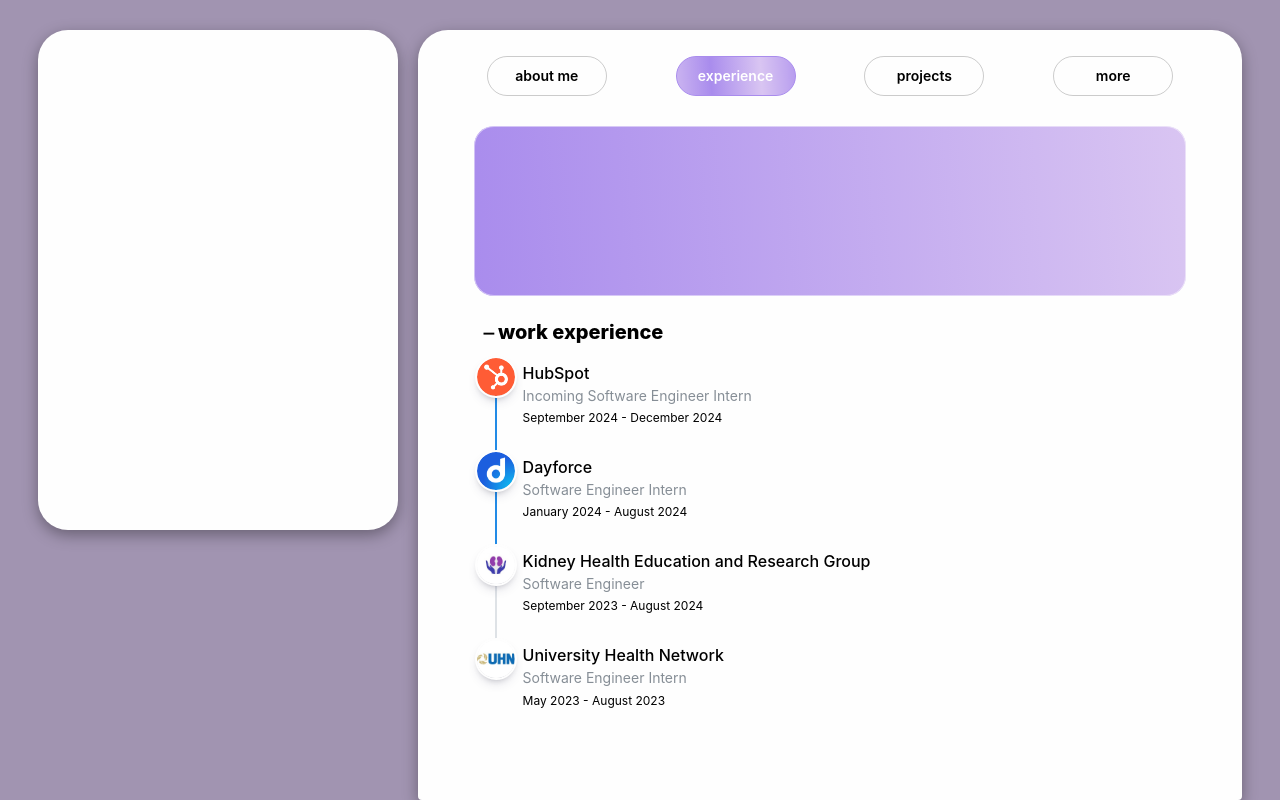
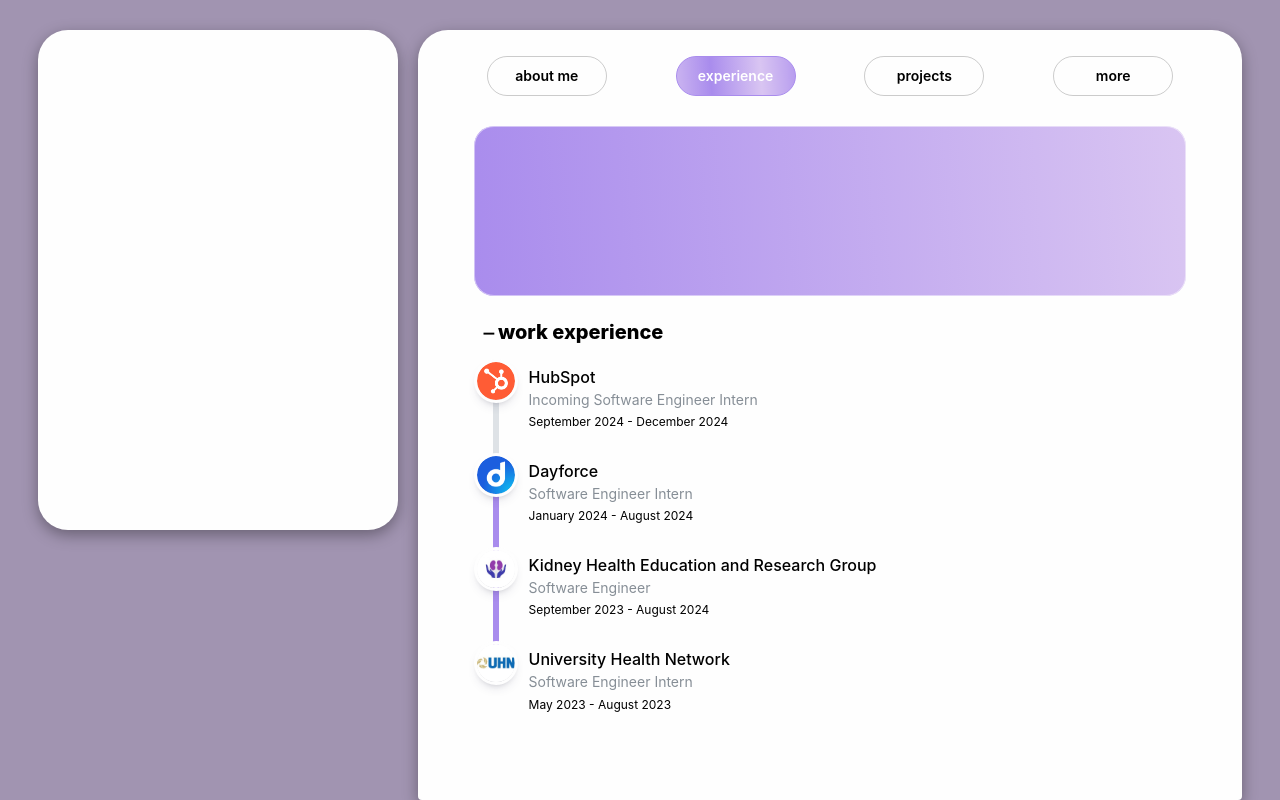
Before and after one commit to cdecry/cdecry.github.io, a React (Create React App) app: page / in a window 1280 px wide. Both pictures are taken after a click on the button "experience". Built offline with nearby package versions, Linux system fonts and the light colour scheme.

Commit message:
Animate work experience timeline

```diff
--- a/src/App.css
+++ b/src/App.css
@@ -110,7 +110,7 @@ body {
     padding: 10px;
     width: 90%;
     /* border: 1px solid red; */
-    animation: fadeInAnimation ease 0.5s;
+    /* animation: fadeInAnimation ease 0.5s; */
 }
 
 @keyframes fadeInAnimation {
@@ -128,6 +128,18 @@ body {
 }
 
 .company-icon {
-    outline: 2px solid #fefefe;
+    outline: 3px solid #fefefe;
     box-shadow: rgba(50, 50, 93, 0.25) 0px 6px 12px -3px, rgba(0, 0, 0, 0.3) 0px 3px 7px -3px;
 }
+
+.fade-in-node {
+    opacity: 0;
+    /* transition: opacity 1s ease; */
+    transform: translateY(5px); /* Start off-screen */
+    transition: opacity 1s ease, transform 0.5s ease; /* Apply transitions */
+  }
+
+.fade-in-node.fade-in {
+    opacity: 1;
+    transform: translateY(0); /* Animate upwards */
+}
--- a/src/components/ExperienceComponent.tsx
+++ b/src/components/ExperienceComponent.tsx
@@ -1,10 +1,20 @@
 import { Text, Space, Timeline, Avatar } from "@mantine/core";
+import { useEffect } from "react";
 const hubspotIcon = require('../images/hubspot-icon.png');
 const dayforceIcon = require('../images/dayforce-icon.png');
 const khergIcon = require('../images/kherg-icon.png');
 const uhnIcon = require('../images/uhn-icon.png');
 
 const ExperienceComponent = () => {
+    useEffect(() => {
+        console.log('boop');
+        const nodes = document.querySelectorAll('.fade-in-node');
+        nodes.forEach((node, index) => {
+            setTimeout(() => {
+              node.classList.add('fade-in');
+            }, (nodes.length - index) * 100); // Adjust the delay to reverse the animation
+        });
+    }, []);
 
     return (
         <div className='tab'>
@@ -13,10 +23,11 @@ const ExperienceComponent = () => {
                 <Text size="xl" fw={800}>
                     &#9135; work experience
                 </Text>
-                <Space h="md" />
+                <Space h="lg" />
 
-                <Timeline active={2} bulletSize={24} lineWidth={2}>
+                <Timeline color="#a98cedff" reverseActive active={2} bulletSize={24} lineWidth={6}>
                     <Timeline.Item
+                        className="fade-in-node"
                         title="HubSpot"
                         bullet={
                             <Avatar className="company-icon" src={hubspotIcon} />
@@ -27,6 +38,7 @@ const ExperienceComponent = () => {
                     </Timeline.Item>
 
                     <Timeline.Item
+                        className="fade-in-node"
                         title="Dayforce"
                         bullet={
                             <Avatar className="company-icon" src={dayforceIcon} />
@@ -37,6 +49,7 @@ const ExperienceComponent = () => {
                     </Timeline.Item>
 
                     <Timeline.Item
+                        className="fade-in-node"
                         title="Kidney Health Education and Research Group"
                         bullet={
                             <Avatar className="company-icon" src={khergIcon} />
@@ -47,6 +60,7 @@ const ExperienceComponent = () => {
                     </Timeline.Item>
 
                     <Timeline.Item
+                        className="fade-in-node"
                         title="University Health Network"
                         bullet={
                             <Avatar className="company-icon" src={uhnIcon} />
```
